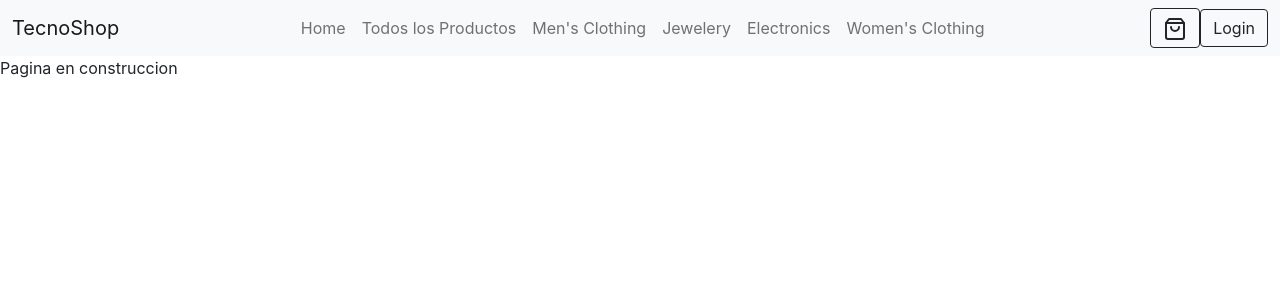
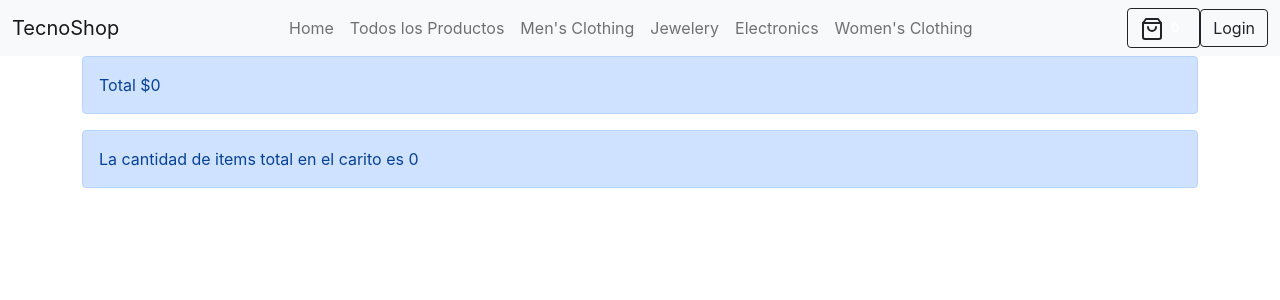
Before and after one commit to kekojeda/tecnoShop-sergioOjeda, a React (Create React App) app: page /cart in a window 1280 px wide. Shown: the top 300 px of the page. Built offline with nearby package versions, Linux system fonts and the light colour scheme.

Commit message:
Agregado view para Cart

```diff
--- a/src/components/CarWidget.js
+++ b/src/components/CarWidget.js
@@ -1,6 +1,10 @@
-import React from "react";
+import React, { useContext } from "react";
+import { CartContext } from "./CartContext";
 
 function CarWidget() {
+
+  const { totalItem} = useContext(CartContext);
+
   return (
     <>
       <button type="button" className="btn btn-outline-dark">
@@ -20,6 +24,8 @@ function CarWidget() {
           <line x1="3" y1="6" x2="21" y2="6"></line>
           <path d="M16 10a4 4 0 0 1-8 0"></path>
         </svg>
+
+        <span className="badge badge-dark">{totalItem}</span>
       </button>
     </>
   );
--- a/src/components/Cart.js
+++ b/src/components/Cart.js
@@ -1,7 +1,41 @@
-import React from "react";
+import React, { useContext } from "react";
+import { CartContext } from "./CartContext";
 
 function Cart() {
-  return <div>Pagina en construccion</div>;
+  const { item, totalItem, totalPrecio, addItem, removeItem, clear } =
+    useContext(CartContext);
+
+
+
+  return (
+    <>
+      <div className="container">
+        <ul className="list-group">
+          {item.map((el) => (
+            <li className="list-group-item d-flex justify-content-between align-items-center">
+              cantidad: {el.cantidad} | {el.producto}
+              <span className="badge-primary badge-pill"></span>
+              <button
+                type="button"
+                className="btn btn-danger btn-sm"
+              >
+                Eliminar
+              </button>
+            </li>
+          ))}
+        </ul>
+      </div>
+
+      <div className="container">
+        <div class="alert alert-primary" role="alert">
+          Total ${totalPrecio}
+        </div>
+        <div class="alert alert-primary" role="alert">
+          La cantidad de items total en el carito es {totalItem}
+        </div>
+      </div>
+    </>
+  );
 }
 
 export { Cart };
--- a/src/components/CartContext.js
+++ b/src/components/CartContext.js
@@ -4,6 +4,12 @@ const CartContext = createContext();
 
 export const CartContextProvider = ({ children }) => {
   const [item, setItem] = useState([]);
+
+  const totalItem = item.map(el=> el.cantidad).reduce((valAnterior, valActual) => valAnterior + valActual, 0);
+  const totalPrecio = item.map((el) => el.cantidad * el.precio).reduce((valAnterior, valActual) => valAnterior + valActual, 0);
+
+
+
 
   const addQuantity = (id, cantidad) => {
     const found = item.find((element) => element.id === id);
@@ -23,6 +29,8 @@ export const CartContextProvider = ({ children }) => {
     };
 
     isInCart(id) ? addQuantity(id, quantity) : setItem([...item, _item]);
+
+    console.log(item);
   };
 
   const removeItem = (id) => {
@@ -34,15 +42,17 @@ export const CartContextProvider = ({ children }) => {
     setItem([]);
   };
 
+  const data = {
+    item,
+    totalItem,
+    totalPrecio,
+    addItem,
+    removeItem,
+    clear,
+  };
+
   return (
-    <CartContext.Provider
-      value={{
-        item,
-        addItem,
-        removeItem,
-        clear,
-      }}
-    >
+    <CartContext.Provider value={data}>
       {children}
     </CartContext.Provider>
   );
```
